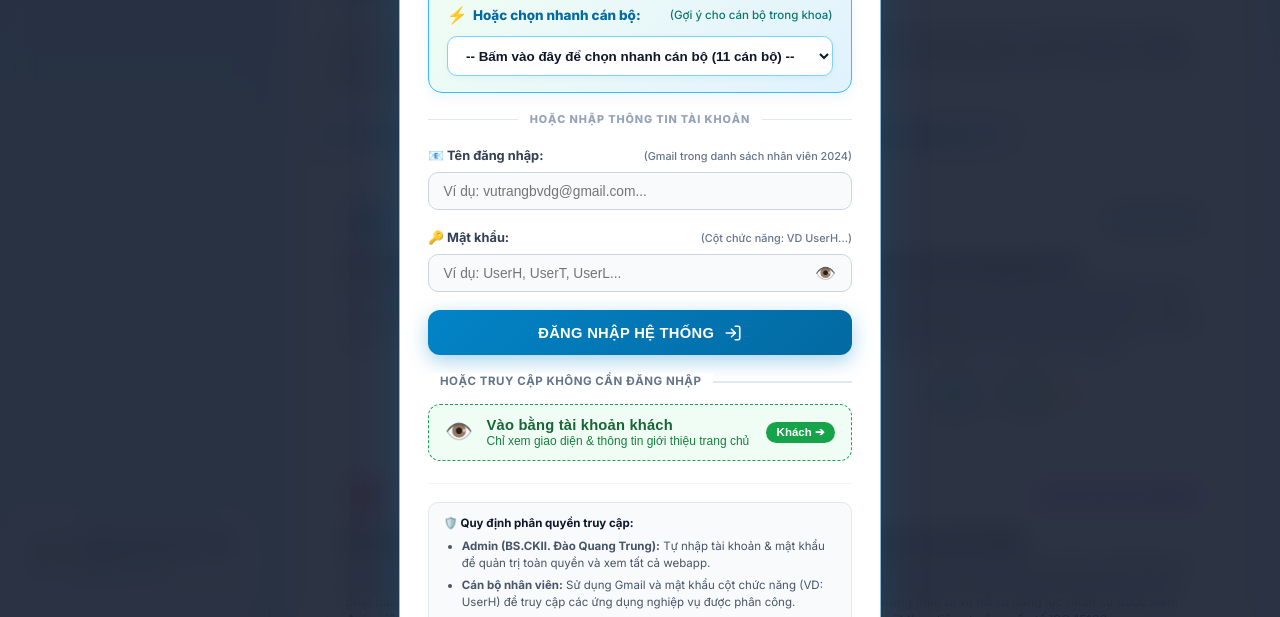
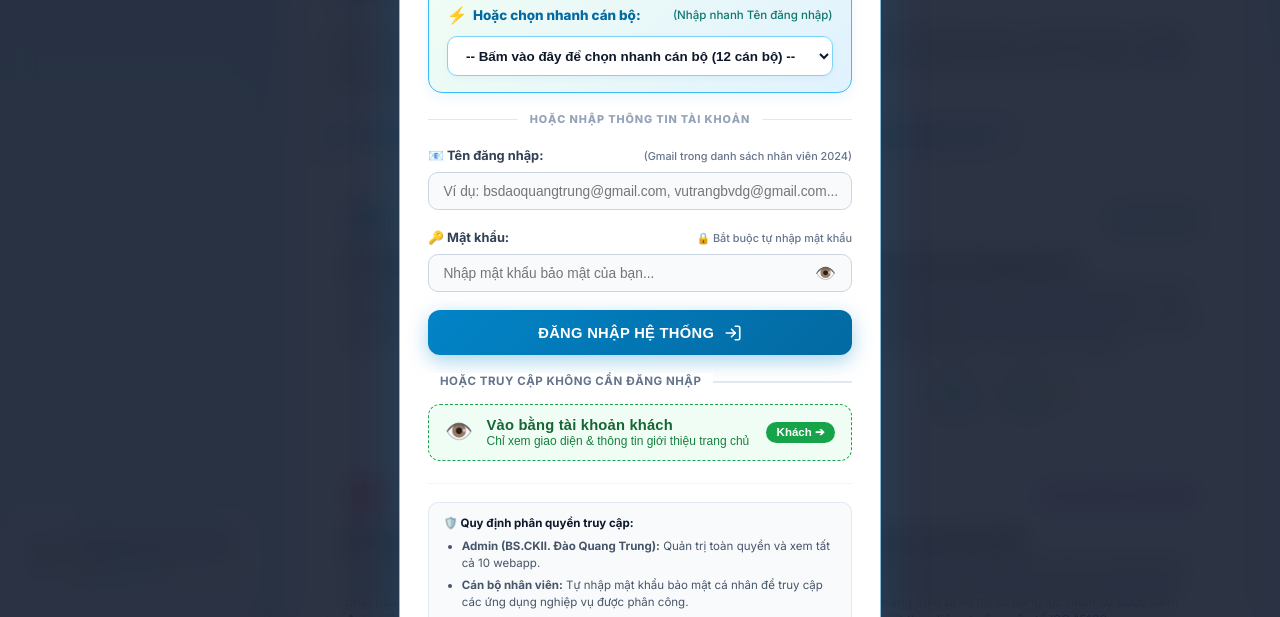
Before and after one commit to bsdaoquangtrung-DG/Tong_Hop_Webapp, a plain HTML site: page index.html in a window 1280 px wide. Shown: the part 183-800 px from the top of the page. Drawn offline with nearby package versions, Linux system fonts and the light colour scheme.

Commit message:
feat: Cho phép chọn nhanh cả 12 cán bộ kể cả Admin, chỉ điền Tên đăng nhập và ẩn hoàn toàn gợi ý mật khẩu

```diff
--- a/data/staff-auth.js
+++ b/data/staff-auth.js
@@ -6,10 +6,10 @@
  * QUY TẮC MẬT KHẨU CẬP NHẬT THEO YÊU CẦU:
  * 1. Tên đăng nhập: Cột Gmail của cán bộ.
  * 2. Mật khẩu: Tên trong cột "chức năng" (User + Chữ cái đầu tên gọi: VD huyenct1992@gmail.com -> UserH).
- * 3. Chức năng "Hoặc chọn nhanh cán bộ": CHỈ gợi ý 11 nhân viên thường (tự động điền Gmail và Mật khẩu User*).
- *    -> TUYỆT ĐỐI KHÔNG gợi ý Admin (BS.CKII. Đào Quang Trung). Admin phải tự nhớ và nhập tay.
+ * 3. Chức năng "Hoặc chọn nhanh cán bộ": Cho phép chọn nhanh cả 12 cán bộ (kể cả Admin).
+ *    -> Chỉ giúp nhập nhanh Tên đăng nhập (Gmail), còn Mật khẩu bắt buộc người dùng tự nhập tay (không hiển thị gợi ý để tránh lộ mật khẩu).
  * 4. Phân quyền (RBAC):
- *    - Tài khoản Admin (BS.CKII. Đào Quang Trung): Xem đủ 10 webapps và toàn quyền Quản trị.
+ *    - Tài khoản Admin (BS.CKII. Đào Quang Trung): Mật khẩu Admintrung, xem đủ 10 webapps và toàn quyền Quản trị.
  *    - Các tài khoản khác: KHÔNG ĐƯỢC XEM 4 webapps sau:
  *      + "2. Nhật ký công việc" (nhat-ky-cong-viec)
  *      + "3. Quản lý tiến độ công việc" (quan-ly-tien-do-cong-viec)
@@ -29,7 +29,7 @@ const STAFF_AUTH_CONFIG = {
 
   // Danh sách 12 tài khoản cán bộ nhân viên
   staffList: [
-    // 1. ADMIN - TRƯỞNG KHOA (TUYỆT ĐỐI KHÔNG GỢI Ý CHỌN NHANH, PHẢI TỰ NHẬP TAY)
+    // 1. ADMIN - TRƯỞNG KHOA
     {
       id: 'admin_trung',
       name: 'Đào Quang Trung',
@@ -40,7 +40,7 @@ const STAFF_AUTH_CONFIG = {
       authPassword: 'Admintrung',
       passwords: ['Admintrung', 'admintrung', 'ADMINTRUNG', ' Admintrung', 'Admintrung ', 'Trưởng khoa', 'Trưởng Khoa', 'truong khoa', 'daoquangtrung'],
       isAdmin: true,
-      canQuickSelect: false // BẢO MẬT: Không xuất hiện trong dropdown chọn nhanh
+      canQuickSelect: true
     },
 
     // 2. KTV. TRƯỞNG - VŨ THỊ THU TRANG
--- a/index.html
+++ b/index.html
@@ -910,16 +910,16 @@
 
         <form id="authLoginForm" onsubmit="handleAuthLoginSubmit(event)">
 
-          <!-- CHỨC NĂNG 1: HOẶC CHỌN NHANH CÁN BỘ (CHỈ DÀNH CHO 11 NHÂN VIÊN THƯỜNG - TUYỆT ĐỐI KHÔNG CÓ ADMIN) -->
+          <!-- CHỨC NĂNG 1: HOẶC CHỌN NHANH CÁN BỘ (CHO PHÉP CHỌN CẢ 12 CÁN BỘ KỂ CẢ ADMIN) -->
           <div class="auth-form-group quick-select-container">
             <label for="quickStaffSelect" class="auth-label-highlight">
               <span class="quick-bolt">⚡</span>
               <span>Hoặc chọn nhanh cán bộ:</span>
-              <span class="quick-sub-hint">(Gợi ý cho cán bộ trong khoa)</span>
+              <span class="quick-sub-hint">(Nhập nhanh Tên đăng nhập)</span>
             </label>
             <div class="auth-select-wrapper">
               <select id="quickStaffSelect" class="auth-select" onchange="onQuickStaffSelect(this.value)">
-                <option value="">-- Bấm vào đây để chọn nhanh cán bộ --</option>
+                <option value="">-- Bấm vào đây để chọn nhanh cán bộ (12 cán bộ) --</option>
               </select>
             </div>
             <div id="quickSelectFeedback" class="quick-select-feedback" style="display:none;"></div>
@@ -939,23 +939,23 @@
               <input type="text"
                      id="authEmail"
                      class="auth-input-field"
-                     placeholder="Ví dụ: vutrangbvdg@gmail.com..."
+                     placeholder="Ví dụ: bsdaoquangtrung@gmail.com, vutrangbvdg@gmail.com..."
                      autocomplete="username"
                      required>
             </div>
           </div>
 
-          <!-- CHỨC NĂNG 3: MẬT KHẨU (CỘT CHỨC NĂNG: VD UserH) -->
+          <!-- CHỨC NĂNG 3: MẬT KHẨU (BẮT BUỘC TỰ NHẬP - KHÔNG HIỂN THỊ GỢI Ý ĐỂ TRÁNH LỘ MẬT KHẨU) -->
           <div class="auth-form-group">
             <label for="authPassword" class="auth-form-label">
               <span>🔑 Mật khẩu:</span>
-              <span class="auth-input-hint">(Cột chức năng: VD UserH...)</span>
+              <span class="auth-input-hint text-amber">🔒 Bắt buộc tự nhập mật khẩu</span>
             </label>
             <div class="auth-input-wrapper password-input-wrap">
               <input type="password"
                      id="authPassword"
                      class="auth-input-field"
-                     placeholder="Ví dụ: UserH, UserT, UserL..."
+                     placeholder="Nhập mật khẩu bảo mật của bạn..."
                      autocomplete="current-password"
                      required>
               <button type="button"
@@ -1002,8 +1002,8 @@
           <div class="auth-policy-box">
             <div class="auth-policy-title">🛡️ Quy định phân quyền truy cập:</div>
             <ul class="auth-policy-list">
-              <li><strong>Admin (BS.CKII. Đào Quang Trung):</strong> Tự nhập tài khoản & mật khẩu để quản trị toàn quyền và xem tất cả webapp.</li>
-              <li><strong>Cán bộ nhân viên:</strong> Sử dụng Gmail và mật khẩu cột chức năng (VD: UserH) để truy cập các ứng dụng nghiệp vụ được phân công.</li>
+              <li><strong>Admin (BS.CKII. Đào Quang Trung):</strong> Quản trị toàn quyền và xem tất cả 10 webapp.</li>
+              <li><strong>Cán bộ nhân viên:</strong> Tự nhập mật khẩu bảo mật cá nhân để truy cập các ứng dụng nghiệp vụ được phân công.</li>
             </ul>
           </div>
         </div>
--- a/js/app.js
+++ b/js/app.js
@@ -129,13 +129,13 @@ function populateQuickStaffSelect() {
   if (!selectEl) return;
   if (!window.STAFF_AUTH_CONFIG || !window.STAFF_AUTH_CONFIG.staffList) return;
 
-  // Lọc CHỈ các cán bộ canQuickSelect === true (11 cán bộ thường - TUYỆT ĐỐI KHÔNG CÓ ADMIN ĐÀO QUANG TRUNG)
-  const quickStaff = window.STAFF_AUTH_CONFIG.staffList.filter(s => s.canQuickSelect === true);
+  // Lấy toàn bộ 12 cán bộ nhân viên kể cả Admin theo yêu cầu
+  const quickStaff = window.STAFF_AUTH_CONFIG.staffList;
 
   selectEl.innerHTML = `
     <option value="">-- Bấm vào đây để chọn nhanh cán bộ (${quickStaff.length} cán bộ) --</option>
     ${quickStaff.map((s, idx) => `
-      <option value="${escapeHtml(s.email)}">${idx + 1}. ${escapeHtml(s.title)} ${escapeHtml(s.name)} – ${escapeHtml(s.roleText)}</option>
+      <option value="${escapeHtml(s.email)}">${idx + 1}. ${escapeHtml(s.title)} ${escapeHtml(s.name)} – ${escapeHtml(s.roleText)}${s.isAdmin ? ' (Admin)' : ''}</option>
     `).join('')}
   `;
 }
@@ -150,19 +150,27 @@ window.onQuickStaffSelect = function(email) {
 
   if (!email) {
     if (feedbackEl) feedbackEl.style.display = 'none';
+    if (emailInput) emailInput.value = '';
+    if (pwdInput) pwdInput.value = '';
     return;
   }
 
   if (!window.STAFF_AUTH_CONFIG || !window.STAFF_AUTH_CONFIG.staffList) return;
-  const staff = window.STAFF_AUTH_CONFIG.staffList.find(s => s.email === email && s.canQuickSelect === true);
+  const staff = window.STAFF_AUTH_CONFIG.staffList.find(s => s.email === email);
   if (!staff) return;
 
-  const targetPassword = staff.authPassword || staff.passwords[0];
+  // 1. Chỉ giúp link nhập nhanh Tên đăng nhập (Gmail)
   if (emailInput) emailInput.value = staff.email;
-  if (pwdInput) pwdInput.value = targetPassword;
-
+
+  // 2. Mật khẩu bắt buộc người dùng tự nhập tay, xóa trống và focus để nhập an toàn
+  if (pwdInput) {
+    pwdInput.value = '';
+    pwdInput.focus();
+  }
+
+  // 3. Thông báo xác nhận chọn cán bộ an toàn (tuyệt đối không hiển thị gợi ý mật khẩu tránh bị lộ)
   if (feedbackEl) {
-    feedbackEl.innerHTML = `✓ Đã tự động điền: <strong>${escapeHtml(staff.title)} ${escapeHtml(staff.name)}</strong> (Mật khẩu chức năng: <em>${escapeHtml(targetPassword)}</em>). Nhấn <strong>"ĐĂNG NHẬP HỆ THỐNG"</strong> để vào app.`;
+    feedbackEl.innerHTML = `✓ Đã chọn: <strong>${escapeHtml(staff.title)} ${escapeHtml(staff.name)}</strong> (${escapeHtml(staff.roleText)}). Vui lòng <strong>tự nhập mật khẩu</strong> bên dưới để đăng nhập.`;
     feedbackEl.style.display = 'block';
   }
 };
```
